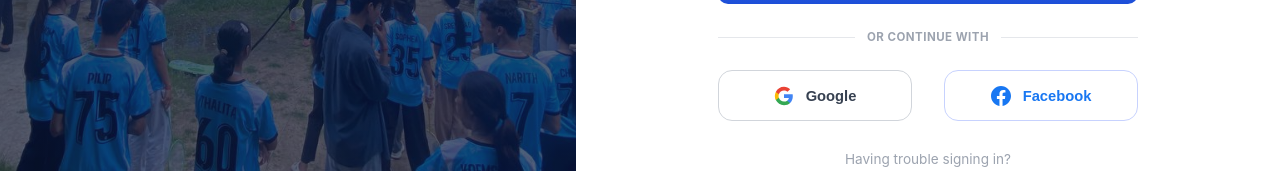
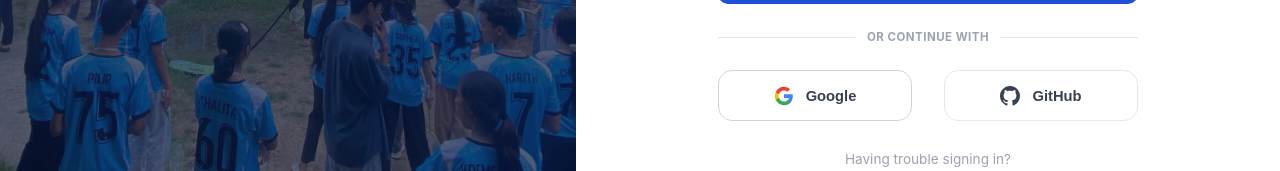
Before and after one commit to G10-SLMS/G10-SLMS-FRONT, a Vue app: page /login in a window 1280 px wide. Shown: the part 536-707 px from the top of the page. Built offline with nearby package versions, Linux system fonts and the light colour scheme; no server answers.

Commit message:
feature/login-register

```diff
--- a/src/stores/auth.ts
+++ b/src/stores/auth.ts
@@ -79,7 +79,7 @@ export const useAuthStore = defineStore('auth', {
       }
     },
 
-    socialLogin(provider: 'google' | 'office365' | 'facebook') {
+    socialLogin(provider: 'google' | 'office365' | 'githup') {
       // Redirect to the backend-driven OAuth flow for the chosen provider.
       window.location.href = `${api.defaults.baseURL}/auth/${provider}`
     },
--- a/src/views/LoginView.vue
+++ b/src/views/LoginView.vue
@@ -116,9 +116,9 @@
             <svg width="20" height="20" viewBox="0 0 24 24"><path fill="#4285F4" d="M22.56 12.25c0-.78-.07-1.53-.2-2.25H12v4.26h5.92a5.06 5.06 0 0 1-2.2 3.32v2.77h3.57c2.08-1.92 3.28-4.74 3.28-8.1z"/><path fill="#34A853" d="M12 23c2.97 0 5.46-.98 7.28-2.66l-3.57-2.77c-.98.66-2.23 1.06-3.71 1.06-2.86 0-5.29-1.93-6.16-4.53H2.18v2.84C3.99 20.53 7.7 23 12 23z"/><path fill="#FBBC05" d="M5.84 14.09c-.22-.66-.35-1.36-.35-2.09s.13-1.43.35-2.09V7.07H2.18C1.43 8.55 1 10.22 1 12s.43 3.45 1.18 4.93l2.85-2.22.81-.62z"/><path fill="#EA4335" d="M12 5.38c1.62 0 3.06.56 4.21 1.64l3.15-3.15C17.45 2.09 14.97 1 12 1 7.7 1 3.99 3.47 2.18 7.07l3.66 2.84c.87-2.6 3.3-4.53 6.16-4.53z"/></svg>
             Google
           </button>
-          <button type="button" class="btn-social btn-facebook" @click="socialLogin('facebook')">
-            <svg width="20" height="20" viewBox="0 0 24 24" fill="#1877F2"><path d="M24 12.073c0-6.627-5.373-12-12-12s-12 5.373-12 12c0 5.99 4.388 10.954 10.125 11.854v-8.385H7.078v-3.47h3.047V9.43c0-3.007 1.792-4.669 4.533-4.669 1.312 0 2.686.235 2.686.235v2.953H15.83c-1.491 0-1.956.925-1.956 1.874v2.25h3.328l-.532 3.47h-2.796v8.385C19.612 23.027 24 18.062 24 12.073z"/></svg>
-            Facebook
+          <button type="button" class="btn-social" @click="socialLogin('github')">
+            <svg width="20" height="20" viewBox="0 0 24 24" fill="#374151"><path d="M12 0c-6.626 0-12 5.373-12 12 0 5.302 3.438 9.8 8.207 11.387.599.111.793-.261.793-.577v-2.234c-3.338.726-4.033-1.416-4.033-1.416-.546-1.387-1.333-1.756-1.333-1.756-1.089-.745.083-.729.083-.729 1.205.084 1.839 1.237 1.839 1.237 1.07 1.834 2.807 1.304 3.492.997.107-.775.418-1.305.762-1.604-2.665-.305-5.467-1.334-5.467-5.931 0-1.311.469-2.381 1.236-3.221-.124-.303-.535-1.524.117-3.176 0 0 1.008-.322 3.301 1.23.957-.266 1.983-.399 3.003-.404 1.02.005 2.047.138 3.006.404 2.291-1.552 3.297-1.23 3.297-1.23.653 1.653.242 2.874.118 3.176.77.84 1.235 1.911 1.235 3.221 0 4.609-2.807 5.624-5.479 5.921.43.372.823 1.102.823 2.222v3.293c0 .319.192.694.801.576 4.765-1.589 8.199-6.086 8.199-11.386 0-6.627-5.373-12-12-12z"/></svg>
+            GitHub
           </button>
         </div>
 
@@ -153,7 +153,7 @@ function fillDemo(role: 'student' | 'trainer') {
   form.password = 'demo-password'
 }
 
-function socialLogin(provider: 'google' | 'office365' | 'facebook') {
+function socialLogin(provider: 'google' | 'office365' | 'github') {
   auth.socialLogin(provider)
 }
 
--- a/src/views/RegisterView.vue
+++ b/src/views/RegisterView.vue
@@ -183,9 +183,9 @@
             <svg width="20" height="20" viewBox="0 0 24 24"><path fill="#4285F4" d="M22.56 12.25c0-.78-.07-1.53-.2-2.25H12v4.26h5.92a5.06 5.06 0 0 1-2.2 3.32v2.77h3.57c2.08-1.92 3.28-4.74 3.28-8.1z"/><path fill="#34A853" d="M12 23c2.97 0 5.46-.98 7.28-2.66l-3.57-2.77c-.98.66-2.23 1.06-3.71 1.06-2.86 0-5.29-1.93-6.16-4.53H2.18v2.84C3.99 20.53 7.7 23 12 23z"/><path fill="#FBBC05" d="M5.84 14.09c-.22-.66-.35-1.36-.35-2.09s.13-1.43.35-2.09V7.07H2.18C1.43 8.55 1 10.22 1 12s.43 3.45 1.18 4.93l2.85-2.22.81-.62z"/><path fill="#EA4335" d="M12 5.38c1.62 0 3.06.56 4.21 1.64l3.15-3.15C17.45 2.09 14.97 1 12 1 7.7 1 3.99 3.47 2.18 7.07l3.66 2.84c.87-2.6 3.3-4.53 6.16-4.53z"/></svg>
             Google
           </button>
-          <button type="button" class="btn-social btn-facebook" @click="socialLogin('facebook')">
-            <svg width="20" height="20" viewBox="0 0 24 24" fill="#1877F2"><path d="M24 12.073c0-6.627-5.373-12-12-12s-12 5.373-12 12c0 5.99 4.388 10.954 10.125 11.854v-8.385H7.078v-3.47h3.047V9.43c0-3.007 1.792-4.669 4.533-4.669 1.312 0 2.686.235 2.686.235v2.953H15.83c-1.491 0-1.956.925-1.956 1.874v2.25h3.328l-.532 3.47h-2.796v8.385C19.612 23.027 24 18.062 24 12.073z"/></svg>
-            Facebook
+          <button type="button" class="btn-social" @click="socialLogin('github')">
+            <svg width="20" height="20" viewBox="0 0 24 24" fill="#374151"><path d="M12 0c-6.626 0-12 5.373-12 12 0 5.302 3.438 9.8 8.207 11.387.599.111.793-.261.793-.577v-2.234c-3.338.726-4.033-1.416-4.033-1.416-.546-1.387-1.333-1.756-1.333-1.756-1.089-.745.083-.729.083-.729 1.205.084 1.839 1.237 1.839 1.237 1.07 1.834 2.807 1.304 3.492.997.107-.775.418-1.305.762-1.604-2.665-.305-5.467-1.334-5.467-5.931 0-1.311.469-2.381 1.236-3.221-.124-.303-.535-1.524.117-3.176 0 0 1.008-.322 3.301 1.23.957-.266 1.983-.399 3.003-.404 1.02.005 2.047.138 3.006.404 2.291-1.552 3.297-1.23 3.297-1.23.653 1.653.242 2.874.118 3.176.77.84 1.235 1.911 1.235 3.221 0 4.609-2.807 5.624-5.479 5.921.43.372.823 1.102.823 2.222v3.293c0 .319.192.694.801.576 4.765-1.589 8.199-6.086 8.199-11.386 0-6.627-5.373-12-12-12z"/></svg>
+            GitHub
           </button>
         </div>
 
@@ -222,7 +222,7 @@ const passwordMismatch = computed(
   () => form.confirmPassword.length > 0 && form.password !== form.confirmPassword
 )
 
-function socialLogin(provider: 'google' | 'office365' | 'facebook') {
+function socialLogin(provider: 'google' | 'office365' | 'github') {
   auth.socialLogin(provider)
 }
 
```
